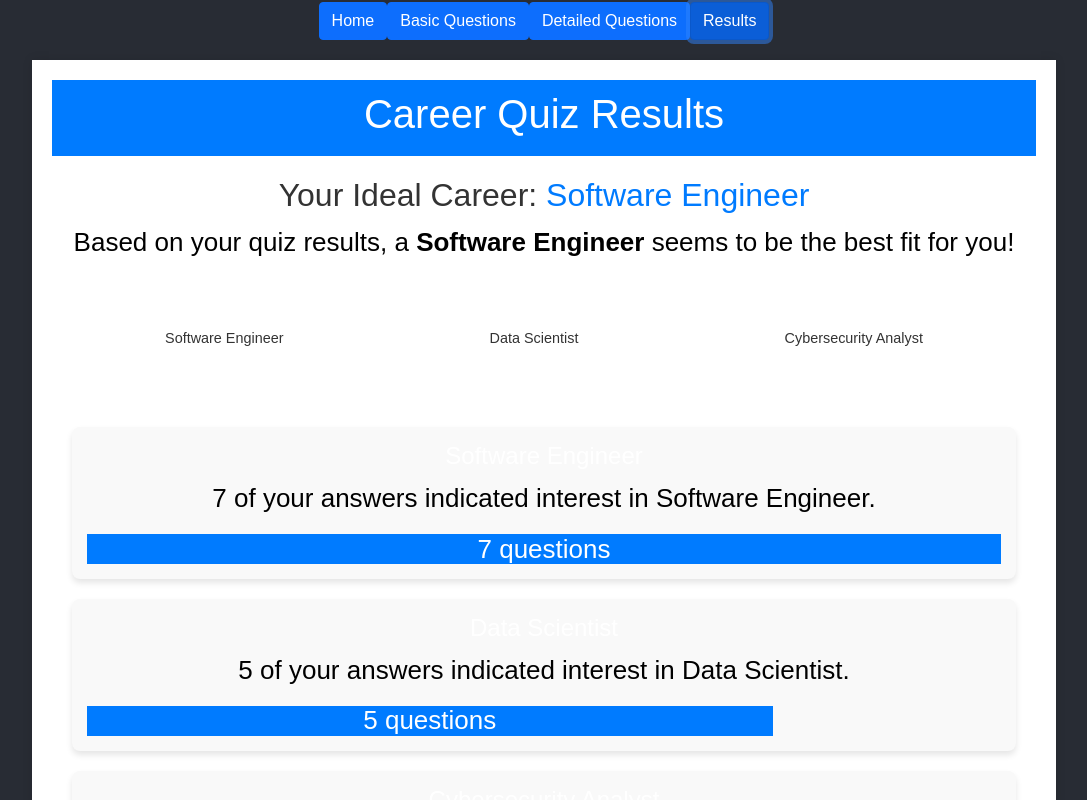
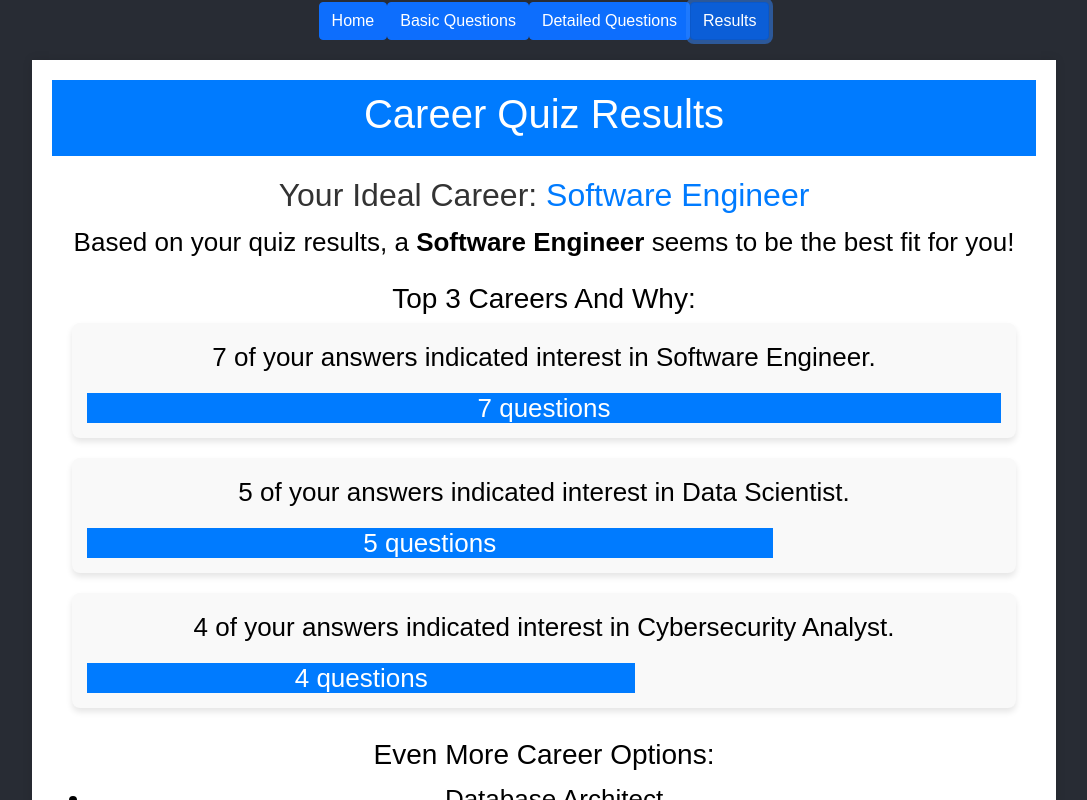
Before and after one commit to dstark12/starter_helpi, a React (Create React App) app: page / in a window 1280 px wide. Both pictures are taken after a click on the button "Results". Shown: the top 800 px of the page, without its empty margins (96-1183 px from the left). Built offline with nearby package versions, Linux system fonts and the light colour scheme.

Commit message:
Results first design

```diff
--- a/src/results.css
+++ b/src/results.css
@@ -91,6 +91,9 @@ body {
 .detailed-graphs-section {
   margin-bottom: 30px;
 }
+.detailed-graphs-section h3{
+  color: #000;
+}
 
 .career-detail {
   margin-bottom: 20px;
@@ -132,6 +135,10 @@ body {
   color:#000
 }
 
+.alternatives-section h3{
+  color: #000;
+}
+
 /* Footer styling */
 .footer {
   text-align: center;
--- a/src/results.tsx
+++ b/src/results.tsx
@@ -72,6 +72,7 @@ export const Results = () => {
   // Example career data
   const mainCareer = "Software Engineer";
   const alternativeCareers = ["Data Scientist", "Cybersecurity Analyst", "Web Developer"];
+  const otherCareers = ["Database Architect", "Mobile App Developer", "Information Security Analyst"];
   const graphData = [
     { label: 'Software Engineer', score: 80, questions: 7 }, // 7 questions aligned with Software Engineer
     { label: 'Data Scientist', score: 65, questions: 5 },    // 5 questions aligned with Data Scientist
@@ -91,31 +92,12 @@ export const Results = () => {
           <p>Based on your quiz results, a <strong>{mainCareer}</strong> seems to be the best fit for you!</p>
         </section>
 
-        {/* Quiz Score Breakdown Section */}
-        <section className="graph-section">
-          <h3>Quiz Score Breakdown</h3>
-          <div className="graph">
-            {graphData.map((data, index) => (
-              <div key={index} className="bar-container">
-                <div
-                  className="bar"
-                  style={{ height: `${data.score}%` }}
-                  title={`${data.label}: ${data.score}%`}
-                >
-                  <span className="bar-label">{data.score}%</span>
-                </div>
-                <p className="bar-title">{data.label}</p>
-              </div>
-            ))}
-          </div>
-        </section>
 
         {/* Detailed Graphs for Each Career */}
         <section className="detailed-graphs-section">
-          <h3>Why These Careers Were Chosen:</h3>
+          <h3>Top 3 Careers And Why: </h3>
           {graphData.map((data, index) => (
             <div key={index} className="career-detail">
-              <h4>{data.label}</h4>
               <p>{data.questions} of your answers indicated interest in {data.label}.</p>
               <div className="detail-graph">
                 <div
@@ -129,13 +111,12 @@ export const Results = () => {
           ))}
         </section>
 
-        {/* Alternative Careers Section */}
+        {/* other Careers Section */}
         <section className="alternatives-section">
           <h3>
-            co
-            Alternative Career Options:</h3>
+            Even More Career Options:</h3>
           <ul>
-            {alternativeCareers.map((career, index) => (
+            {otherCareers.map((career, index) => (
               <li key={index}>{career}</li>
             ))}
           </ul>
```
